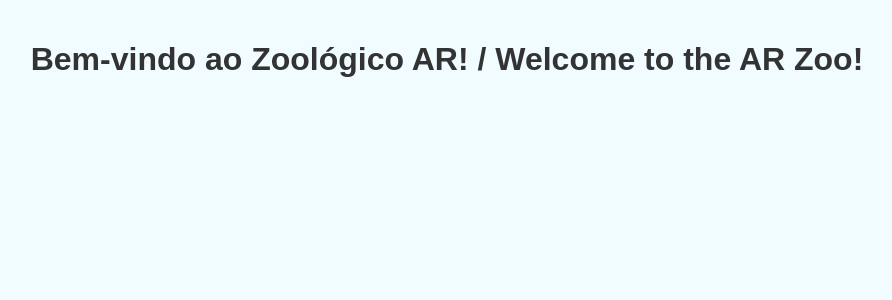
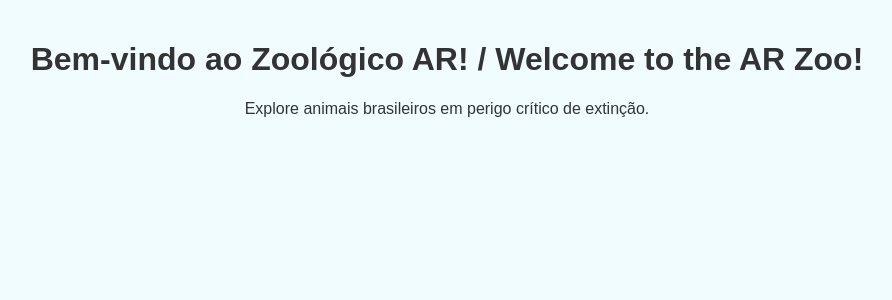
Before and after one commit to gildhelm/AR-Zoo-Exhibit, a React (Vite) app: page / in a window 1280 px wide. Shown: the top 300 px of the page, without its empty margins (193-1085 px from the left). Built offline with nearby package versions, Linux system fonts and the light colour scheme.

Commit message:
Update App.js

```diff
--- a/src/App.js
+++ b/src/App.js
@@ -5,8 +5,13 @@ import AnimalViewer from './components/AnimalViewer';
 function App() {
   return (
     <div className="app-container">
-      <h1>Bem-vindo ao Zoológico AR! / Welcome to the AR Zoo!</h1>
-      <AnimalViewer />
+      <header>
+        <h1>Bem-vindo ao Zoológico AR! / Welcome to the AR Zoo!</h1>
+        <p>Explore animais brasileiros em perigo crítico de extinção.</p>
+      </header>
+      <main>
+        <AnimalViewer />
+      </main>
     </div>
   );
 }
```
